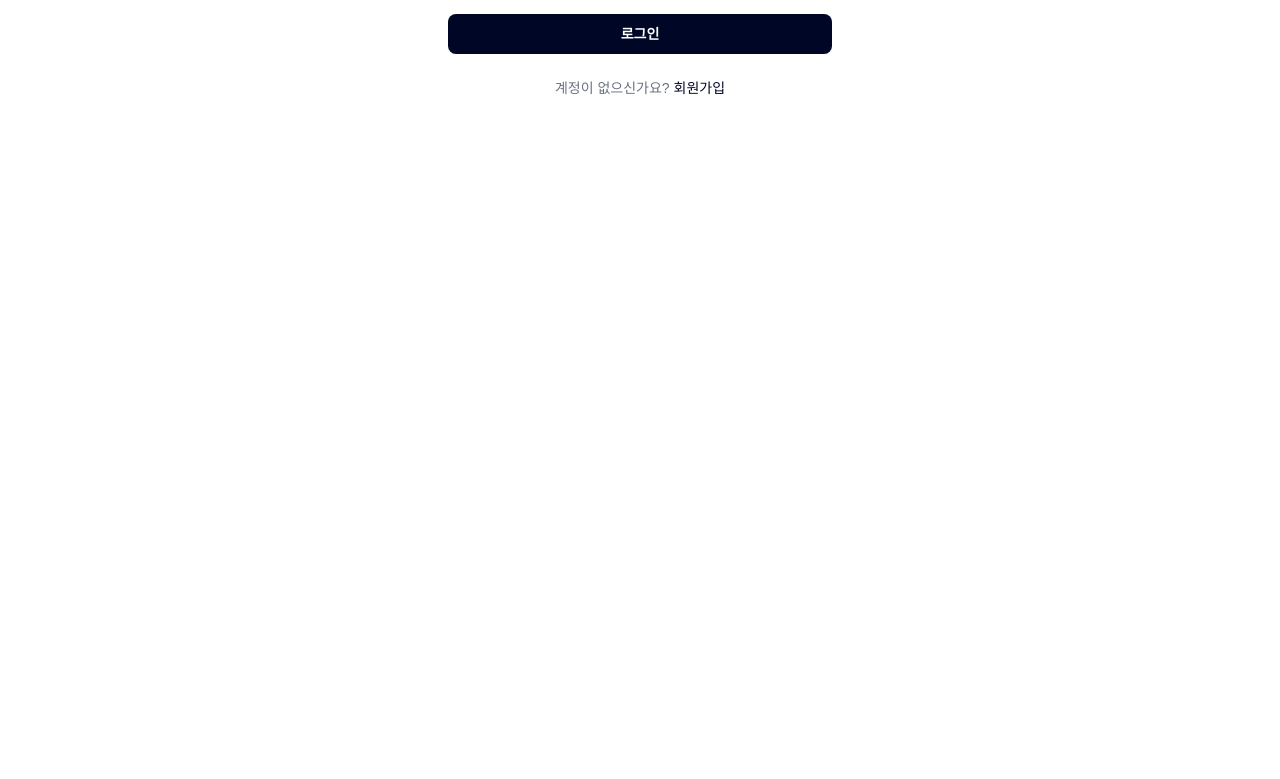
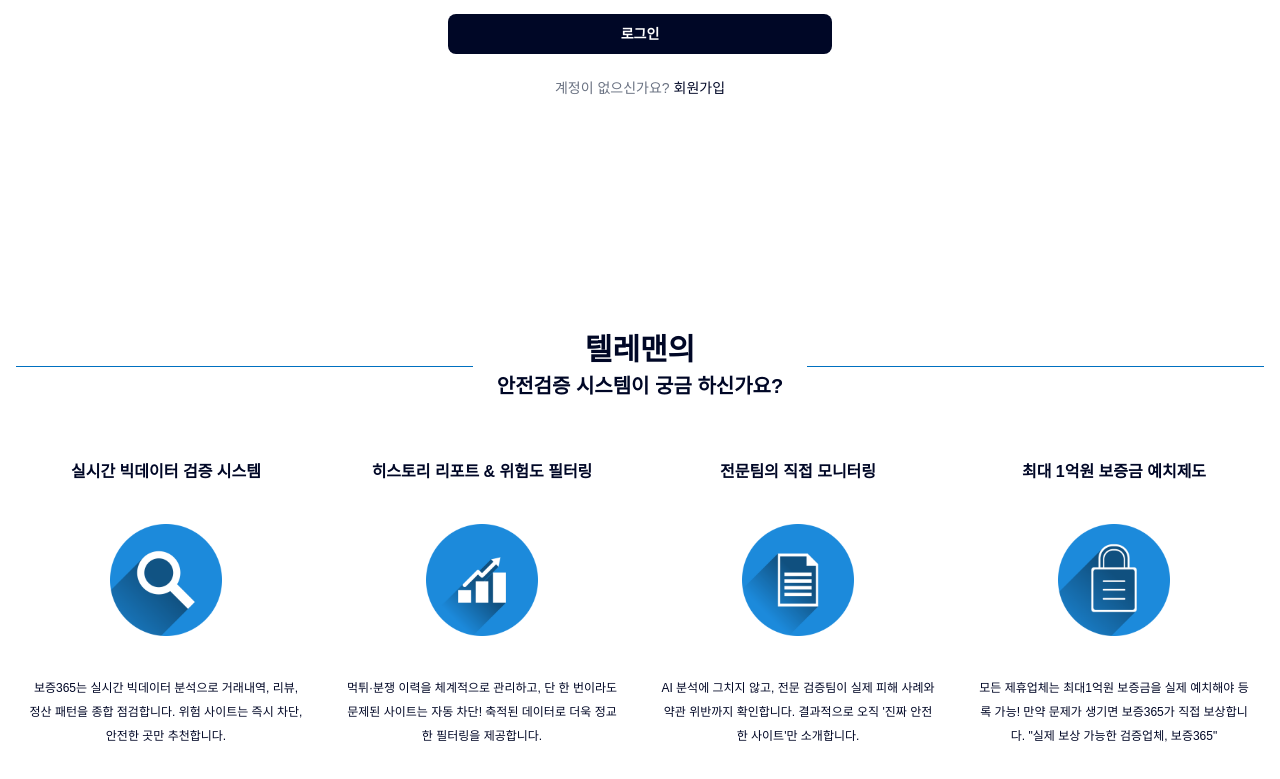
Before and after one commit to millwheel/teleman, a Next.js app: page /login in a window 1280 px wide. Shown: the part 527-1306 px from the top of the page. Before the commit the page ends 803 px from the top, so only its background shows below. Built offline with nearby package versions, Linux system fonts and the light colour scheme; no server answers.

Commit message:
feat: footer 추가

```diff
--- a/src/app/layout.tsx
+++ b/src/app/layout.tsx
@@ -1,6 +1,7 @@
 import type { Metadata } from "next";
 import "./globals.css";
 import Header from "@/components/Header";
+import Footer from "@/components/Footer";
 
 export const metadata: Metadata = {
   title: "텔레맨 - 텔레그램 홍보방 안전거래",
@@ -17,6 +18,7 @@
       <body className="min-h-screen bg-background text-foreground">
         <Header />
         <main>{children}</main>
+        <Footer />
       </body>
     </html>
   );
--- a/src/app/scammer/page.tsx
+++ b/src/app/scammer/page.tsx
@@ -2,37 +2,6 @@
 import { supabase } from "@/lib/supabase";
 import ScammerSearchBar from "@/components/ScammerSearchBar";
 import Image from "next/image";
-
-const FEATURES = [
-  {
-    title: "실시간 빅데이터 검증 시스템",
-    desc:
-        "보증365는 실시간 빅데이터 분석으로 거래내역, 리뷰, 정산 패턴을 종합 점검합니다. 위험 사이트는 즉시 차단, 안전한 곳만 추천합니다.",
-    imageSrc: "/images/scammer-bottom/bottom-1.png",
-    imageAlt: "검색 아이콘",
-  },
-  {
-    title: "히스토리 리포트 & 위험도 필터링",
-    desc:
-        "먹튀·분쟁 이력을 체계적으로 관리하고, 단 한 번이라도 문제된 사이트는 자동 차단! 축적된 데이터로 더욱 정교한 필터링을 제공합니다.",
-    imageSrc: "/images/scammer-bottom/bottom-2.png",
-    imageAlt: "차트 아이콘",
-  },
-  {
-    title: "전문팀의 직접 모니터링",
-    desc:
-        "AI 분석에 그치지 않고, 전문 검증팀이 실제 피해 사례와 약관 위반까지 확인합니다. 결과적으로 오직 ‘진짜 안전한 사이트’만 소개합니다.",
-    imageSrc:"/images/scammer-bottom/bottom-3.png",
-    imageAlt: "문서 아이콘",
-  },
-  {
-    title: "최대 1억원 보증금 예치제도",
-    desc:
-        "모든 제휴업체는 최대1억원 보증금을 실제 예치해야 등록 가능! 만약 문제가 생기면 보증365가 직접 보상합니다. “실제 보상 가능한 검증업체, 보증365”",
-    imageSrc: "/images/scammer-bottom/bottom-4.png",
-    imageAlt: "자물쇠 아이콘",
-  },
-];
 
 async function fetchStats() {
   const today = new Date().toLocaleDateString("en-CA", { timeZone: "Asia/Seoul" });
@@ -97,69 +66,6 @@
           priority
         />
       </div>
-
-      {/* 소개 섹션 */}
-      <section className="py-14">
-
-          {/* 중인사 */}
-          <div className="mb-10 flex items-center gap-6">
-            <hr className="flex-1 border-secondary" />
-            <div className="text-center shrink-0">
-              <h2 className="text-2xl font-extrabold text-primary md:text-3xl">텔레맨의</h2>
-              <p className="mt-1 text-lg font-semibold text-primary md:text-xl">
-                안전검증 시스템이 궁금 하신가요?
-              </p>
-            </div>
-            <hr className="flex-1 border-secondary" />
-          </div>
-
-          {/* 카드들 */}
-          <ul
-              className="
-                        mt-12 grid gap-4
-                        grid-cols-2
-                        md:grid-cols-4
-                    "
-              aria-label="안전검증 핵심 요소"
-          >
-            {FEATURES.map((f, i) => (
-                <li key={i}>
-                  <div
-                      className="
-                                  h-full gap-10
-                                  p-3 flex flex-col items-center text-center
-                                "
-                  >
-                    <h3 className="text-base font-semibold text-primary">
-                      {f.title}
-                    </h3>
-
-                    <div
-                        className="
-                                        relative
-                                        w-20 h-20 md:w-28 md:h-28
-                                        overflow-hidden
-                                    "
-                    >
-                      <Image
-                          src={f.imageSrc}
-                          alt={f.imageAlt}
-                          fill
-                          sizes="112px"
-                          className="object-contain"
-                          priority={false}
-                      />
-                    </div>
-
-                    <p className="text-xs leading-6 text-primary">
-                      {f.desc}
-                    </p>
-                  </div>
-                </li>
-            ))}
-          </ul>
-
-      </section>
     </div>
   );
 }
--- /dev/null
+++ b/src/components/Footer.tsx
@@ -0,0 +1,73 @@
+import Image from "next/image";
+
+const FEATURES = [
+  {
+    title: "실시간 빅데이터 검증 시스템",
+    desc: "보증365는 실시간 빅데이터 분석으로 거래내역, 리뷰, 정산 패턴을 종합 점검합니다. 위험 사이트는 즉시 차단, 안전한 곳만 추천합니다.",
+    imageSrc: "/images/scammer-bottom/bottom-1.png",
+    imageAlt: "검색 아이콘",
+  },
+  {
+    title: "히스토리 리포트 & 위험도 필터링",
+    desc: "먹튀·분쟁 이력을 체계적으로 관리하고, 단 한 번이라도 문제된 사이트는 자동 차단! 축적된 데이터로 더욱 정교한 필터링을 제공합니다.",
+    imageSrc: "/images/scammer-bottom/bottom-2.png",
+    imageAlt: "차트 아이콘",
+  },
+  {
+    title: "전문팀의 직접 모니터링",
+    desc: "AI 분석에 그치지 않고, 전문 검증팀이 실제 피해 사례와 약관 위반까지 확인합니다. 결과적으로 오직 '진짜 안전한 사이트'만 소개합니다.",
+    imageSrc: "/images/scammer-bottom/bottom-3.png",
+    imageAlt: "문서 아이콘",
+  },
+  {
+    title: "최대 1억원 보증금 예치제도",
+    desc: "모든 제휴업체는 최대1억원 보증금을 실제 예치해야 등록 가능! 만약 문제가 생기면 보증365가 직접 보상합니다. \"실제 보상 가능한 검증업체, 보증365\"",
+    imageSrc: "/images/scammer-bottom/bottom-4.png",
+    imageAlt: "자물쇠 아이콘",
+  },
+];
+
+export default function Footer() {
+  return (
+    <footer className="mx-auto max-w-7xl px-4">
+        <section className="py-14">
+          {/* 중인사 */}
+          <div className="mb-10 flex items-center gap-6">
+            <hr className="flex-1 border-secondary" />
+            <div className="text-center shrink-0">
+              <h2 className="text-2xl font-extrabold text-primary md:text-3xl">텔레맨의</h2>
+              <p className="mt-1 text-lg font-semibold text-primary md:text-xl">
+                안전검증 시스템이 궁금 하신가요?
+              </p>
+            </div>
+            <hr className="flex-1 border-secondary" />
+          </div>
+
+          {/* 카드들 */}
+          <ul
+            className="mt-12 grid gap-4 grid-cols-2 md:grid-cols-4"
+            aria-label="안전검증 핵심 요소"
+          >
+            {FEATURES.map((f, i) => (
+              <li key={i}>
+                <div className="h-full gap-10 p-3 flex flex-col items-center text-center">
+                  <h3 className="text-base font-semibold text-primary">{f.title}</h3>
+                  <div className="relative w-20 h-20 md:w-28 md:h-28 overflow-hidden">
+                    <Image
+                      src={f.imageSrc}
+                      alt={f.imageAlt}
+                      fill
+                      sizes="112px"
+                      className="object-contain"
+                      priority={false}
+                    />
+                  </div>
+                  <p className="text-xs leading-6 text-primary">{f.desc}</p>
+                </div>
+              </li>
+            ))}
+          </ul>
+        </section>
+    </footer>
+  );
+}
```
Lines whose indentation alone changed are shown as unchanged.
